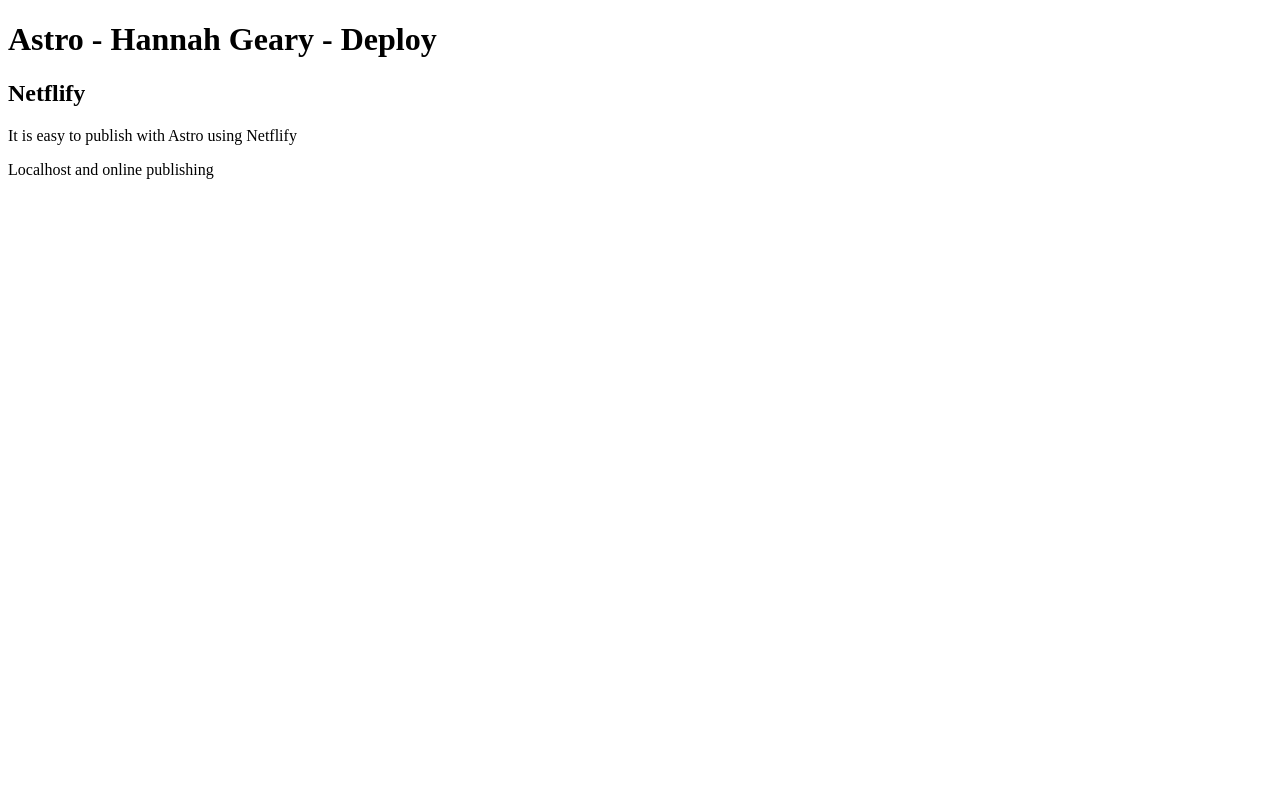
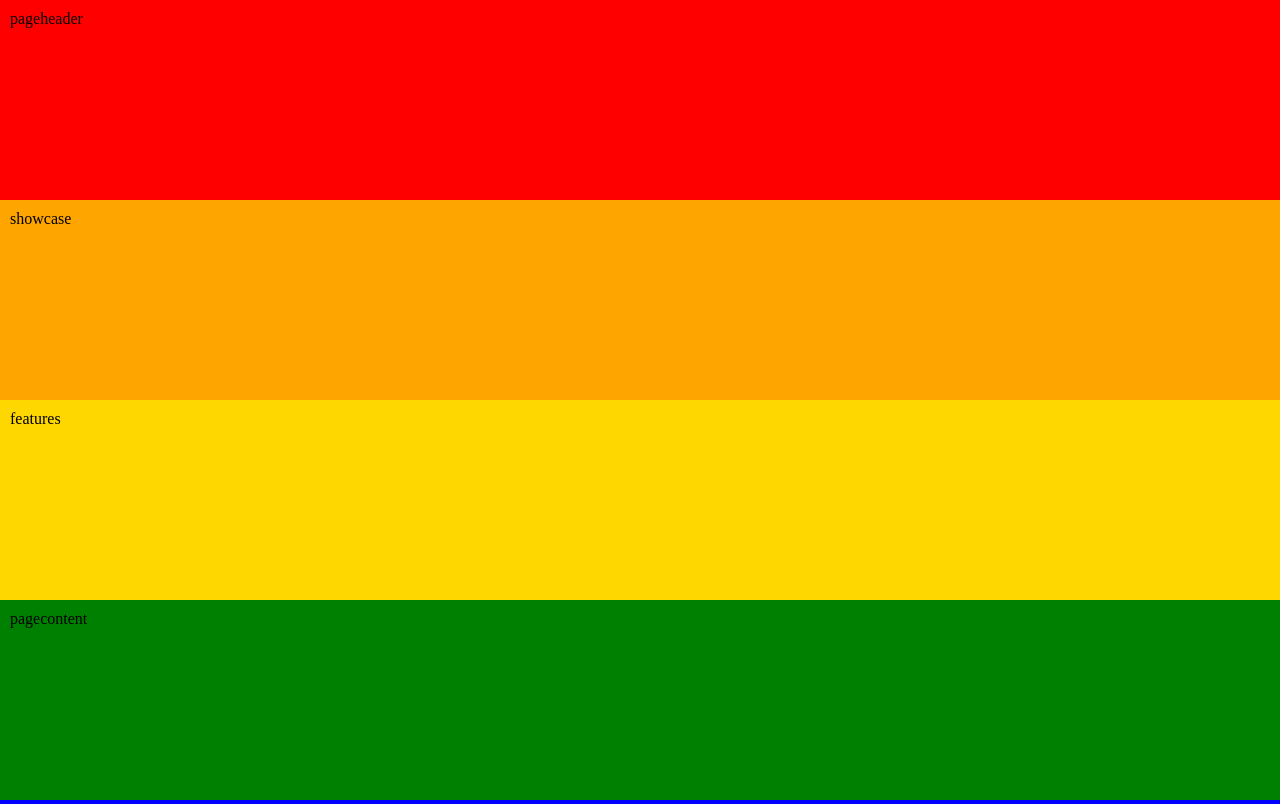
Before and after one commit to hannahgeary/hannahGAstro, an Astro site: page / in a window 1280 px wide. Shown: the top 804 px of the page. Built offline with nearby package versions, Linux system fonts and the light colour scheme; Astro itself is replaced by a stand-in of ours.

Commit message:
updated index.astro

```diff
--- a/src/pages/index.astro
+++ b/src/pages/index.astro
@@ -2,19 +2,153 @@
 
 ---
 
+<!DOCTYPE html>
 <html lang="en">
-	<head>
-		<meta charset="utf-8" />
-		<link rel="icon" type="image/svg+xml" href="/favicon.svg" />
-		<meta name="viewport" content="width=device-width" />
-		<meta name="generator" content={Astro.generator} />
-		<title>Astro</title>
-	</head>
-	<body>
-		<h1>Astro - Hannah Geary - Deploy</h1>
-		<h2>Netflify</h2>
-		<p>It is easy to publish with Astro using Netflify</p>
+<head>
+    <meta charset="UTF-8">
+    <meta name="viewport" content="width=device-width, initial-scale=1.0">
+    <title>Theme Build for Astro</title>
 
-		<p>Localhost and online publishing</p>
-	</body>
+
+</head>
+<body>
+    <!--
+    pageheader
+    showcase
+    features
+    pagecontent
+    semesters
+    pagefooter
+     -->
+
+     <!-- begin page header -->
+
+     <header id="pageheader">pageheader</header>
+
+     <!-- end page header -->
+
+     <!-- begin showcase -->
+
+     <section id="showcase">showcase</section>
+
+     <!-- end showcase -->
+
+     <!-- begin features -->
+
+     <section id="features">features</section>
+
+     <!-- end features -->
+
+     <!-- begin pagecontent -->
+
+     <main id="pagecontent">pagecontent</main>
+
+     <!-- end page content -->
+
+     <!-- begin semesters -->
+
+     <section id="semesters">semesters</section>
+
+     <!-- end semesters -->
+
+     <!-- begin pagefooter -->
+
+     <footer id="pagefooter">pagefooter</footer>
+
+     <!-- end pagefooter -->
+</body>
 </html>
+
+<style>
+
+	:root{
+		--color-primary:red;
+		--color-secondary:blue;
+	}
+
+	html{
+		font-size: 62.5%;
+		/* allows you to use rems instead of pixels for sizing */
+		/* .5rem = 5px
+		1rem = 10px
+		1.6rem = 16px
+		2rem = 10px
+		6rem =60px
+		*/
+	}
+
+	/* browser reset */
+	*, *::before, *::after{
+		margin: 0;
+		padding: 0;
+		box-sizing: border-box;
+	}
+
+	/* fix browser bounce on mac */
+
+	body{
+		overflow-x: auto;
+		width: 100%;
+		overscroll-behavior: none;
+	}
+
+	/* easy pixel calculations with rem */
+
+	body{
+		font-size: 1.6rem;
+	}
+	/* media queries */
+
+
+	#pageheader{
+		min-height: 200px;
+		background-color: red;
+		padding: 1rem;
+	}
+	#showcase{
+		min-height: 200px;
+		background-color: orange;
+		padding: 1rem;
+	}
+	#features{
+		min-height: 200px;
+		background-color: gold;
+		padding: 1rem;
+	}
+	#pagecontent{
+		min-height: 200px;
+		background-color: green;
+		padding: 1rem;
+	}
+	#semesters{
+		min-height: 200px;
+		background-color: blue;
+		padding: 1rem;
+	}
+	#pagefooter{
+		min-height: 200px;
+		background-color: indigo;
+		padding: 1rem;
+	}
+
+	@media only screen and (min-width:320px){
+		body{
+			background-color: magenta;
+		};
+	}
+	@media only screen and (min-width:480px){
+		body{
+			background-color: yellow;
+		};
+	}
+	@media only screen and (min-width:768px){
+		body{
+			background-color: lime;
+		};
+	}
+	@media only screen and (min-width:1024px){
+		body{
+			background-color: coral;
+		};
+	}
+</style>
```
